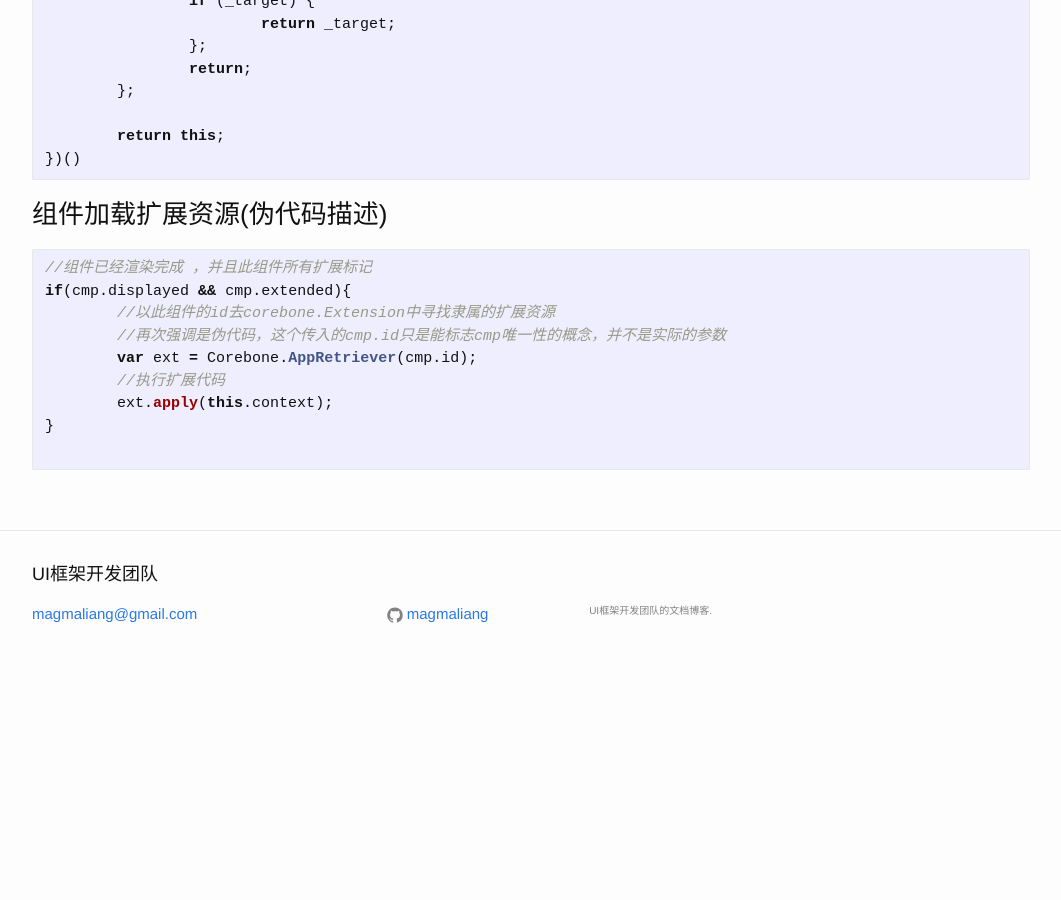
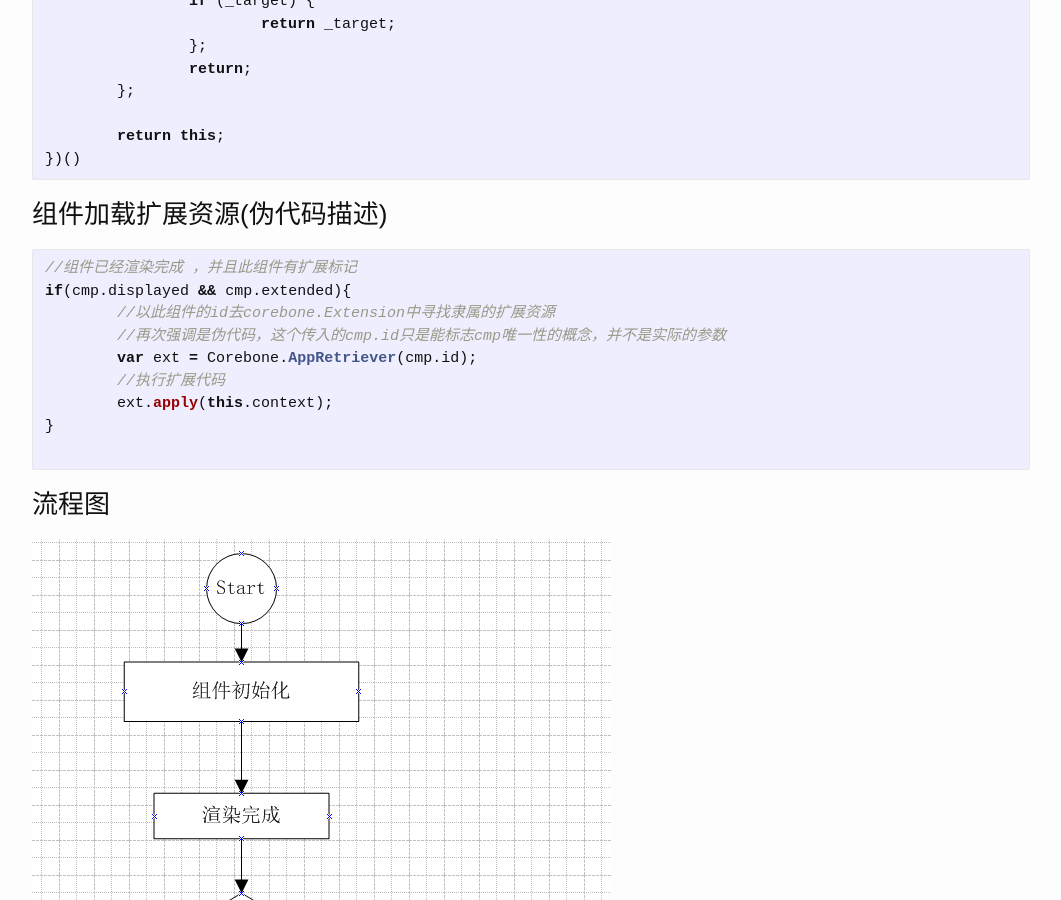
Before and after one commit to magmaliang/magmaliang.github.io, a Jekyll site: the page built from _posts/2016-03-23-extension.markdown, in a window 1280 px wide and 900 px high, scrolled down 1496 px. Shown: the whole window, without its empty margins (109-1170 px from the left). Built offline with Jekyll 4.4.1, drawn with Linux system fonts in a browser that asks for light colours; before the commit the page ends 2181 px from its top, so only the background shows below that.

Commit message:
just blog

````diff
--- a/_posts/2016-03-23-extension.markdown
+++ b/_posts/2016-03-23-extension.markdown
@@ -51,7 +51,7 @@ Corebone.AppRetriever = (function(){
 ### 组件加载扩展资源(伪代码描述)
 
 ```javascript
-//组件已经渲染完成 ，并且此组件所有扩展标记
+//组件已经渲染完成 ，并且此组件有扩展标记
 if(cmp.displayed && cmp.extended){
 	//以此组件的id去corebone.Extension中寻找隶属的扩展资源
 	//再次强调是伪代码，这个传入的cmp.id只是能标志cmp唯一性的概念，并不是实际的参数
@@ -62,4 +62,8 @@ if(cmp.displayed && cmp.extended){
 
 ```
 
+### 流程图
+![flow][2]
+
 [1]:/img/extension.png
+[2]:/img/flow_extend.png
````
Also changed, not shown: img/flow_extend.png (added).
